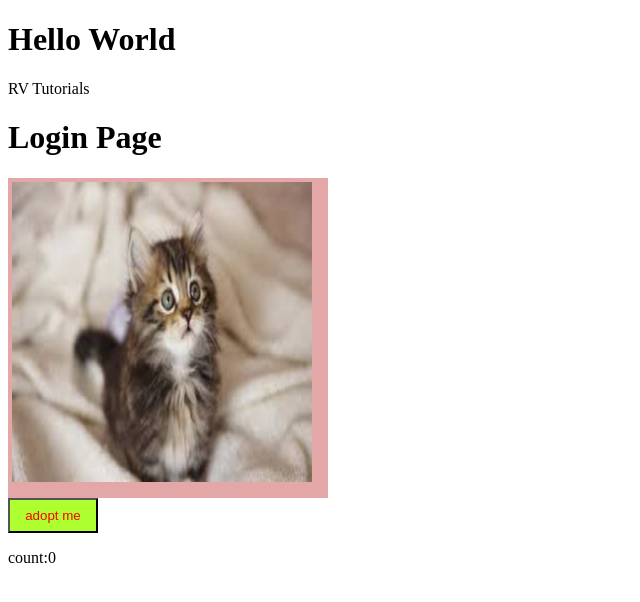
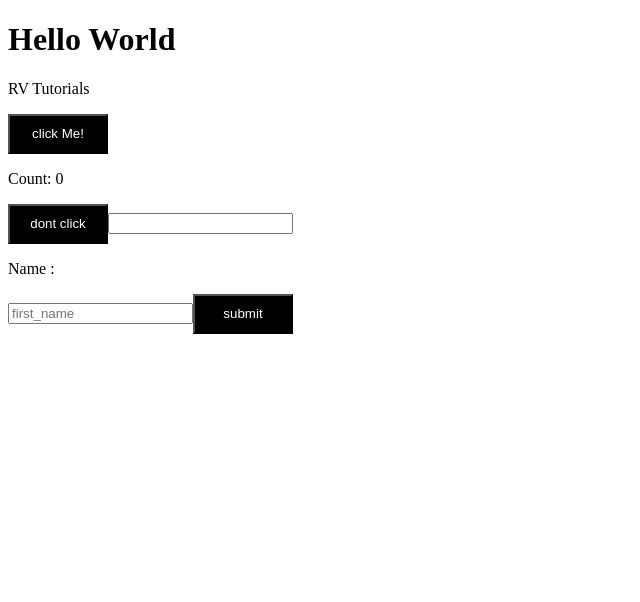
Before and after one commit to VimarshaaVJain/Angular-newV21, an Angular app: page / in a window 1280 px wide. Shown: the top 602 px of the page, without its empty margins (0-640 px from the left). Built offline with nearby package versions, Linux system fonts and the light colour scheme.

Commit message:
examples of event binding

```diff
--- a/src/app/app.html
+++ b/src/app/app.html
@@ -1,4 +1,5 @@
 <h1>Hello World</h1>
 <p>{{name}}</p>
-<app-login></app-login>
+<app-events></app-events>
+<!-- <app-login></app-login> -->
 <!-- <app=signin></app-signin> -->
--- a/src/app/app.ts
+++ b/src/app/app.ts
@@ -2,10 +2,11 @@ import { Component, signal } from '@angular/core';
 import { Login } from './login/login';
 import { SigninComponent } from './signin/signin';
 // import { RouterOutlet } from '@angular/router';
+import { Events } from './events/events';
 
 @Component({
   selector: 'app-root',
-  imports: [Login, SigninComponent],
+  imports: [Login, SigninComponent, Events],
   templateUrl: './app.html',
   styleUrl: './app.scss'
 })
--- /dev/null
+++ b/src/app/events/events.html
@@ -0,0 +1,12 @@
+<button (click)="increament()">click Me!</button>
+<!-- <p>Count:{{count}}</p> -->
+ <p>Count: {{count()}}</p>
+
+<button (click)="showEvent($event)">dont click</button>
+<input type="text" (input)="updateName($event.target.value)">
+<p>Name : {{name}}</p>
+
+<form (submit)="submitForm($event)">
+    <input placeholder="first_name">
+    <button>submit</button>
+</form>
--- /dev/null
+++ b/src/app/events/events.scss
@@ -0,0 +1,6 @@
+button{
+    height: 40px;
+    width: 100px;
+    color: white;
+    background-color: black;
+}
--- /dev/null
+++ b/src/app/events/events.ts
@@ -0,0 +1,31 @@
+import { Component, signal } from '@angular/core';
+
+@Component({
+  selector: 'app-events',
+  imports: [],
+  templateUrl: './events.html',
+  styleUrl: './events.scss',
+})
+export class Events {
+  // count = 0;
+  count = signal(0);
+  name = '';
+
+  increament(){
+    // this.count++;
+    this.count.update((c) => c + 1); // here, this.count.update((c) => c++) doesnt work
+  }
+
+  showEvent(e : any){
+    console.log(e);
+  }
+
+  updateName(value : string){
+    this.name = value;
+  }
+
+  submitForm(e : any){
+    e.preventDefault();
+    console.log("Submitted!!")
+  }
+}
```
Also changed, not shown: 1 other file (tests, documents, lock files or other folders).
